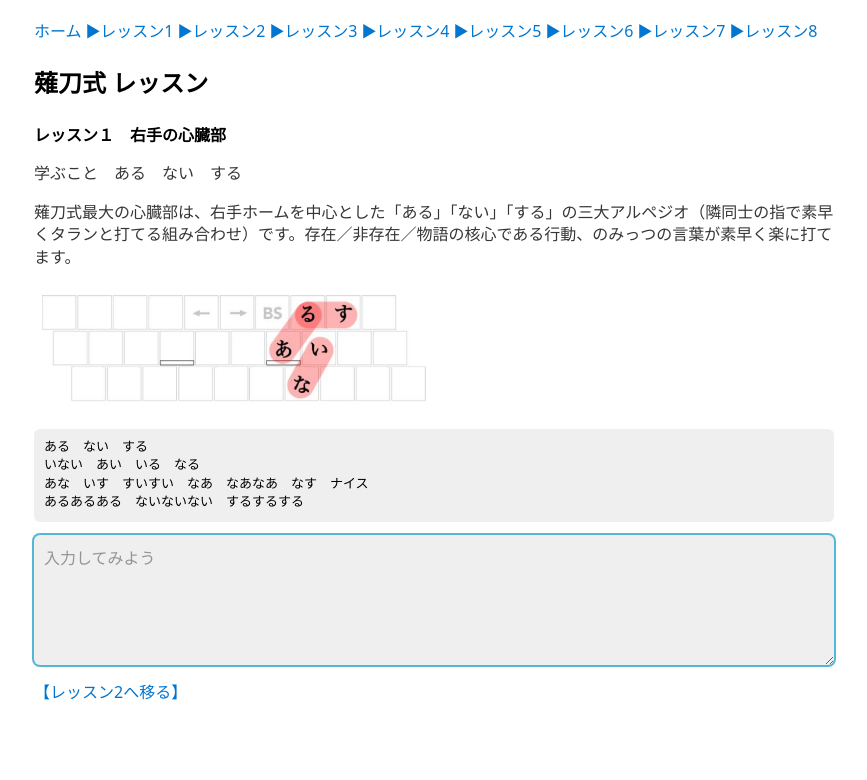
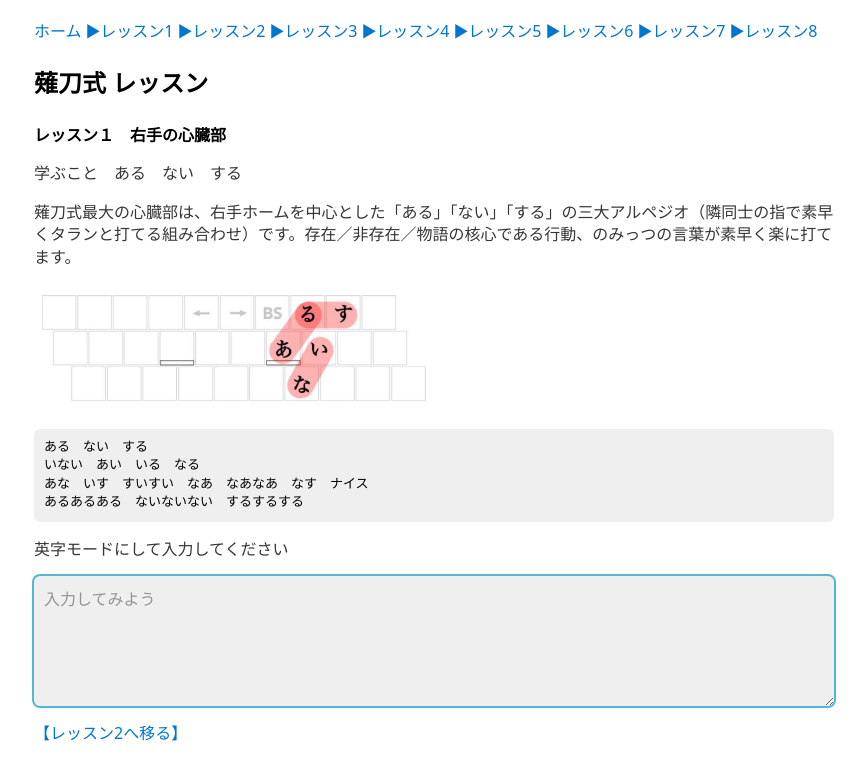
Before and after one commit to eswai/js_naginata, a SvelteKit app: page /lesson1 in a window 1280 px wide. Shown: the top 780 px of the page, without its empty margins (206-1073 px from the left). Built offline with nearby package versions, Linux system fonts and the light colour scheme.

Commit message:
英字モードにして入力してください

```diff
--- a/src/routes/lesson1/+page.svelte
+++ b/src/routes/lesson1/+page.svelte
@@ -20,6 +20,7 @@
 あるあるある　ないないない　するするする
 </code></pre>
 
+<p>英字モードにして入力してください</p>
 <NaginataTextarea autofocus/>
 
 </section>
```
